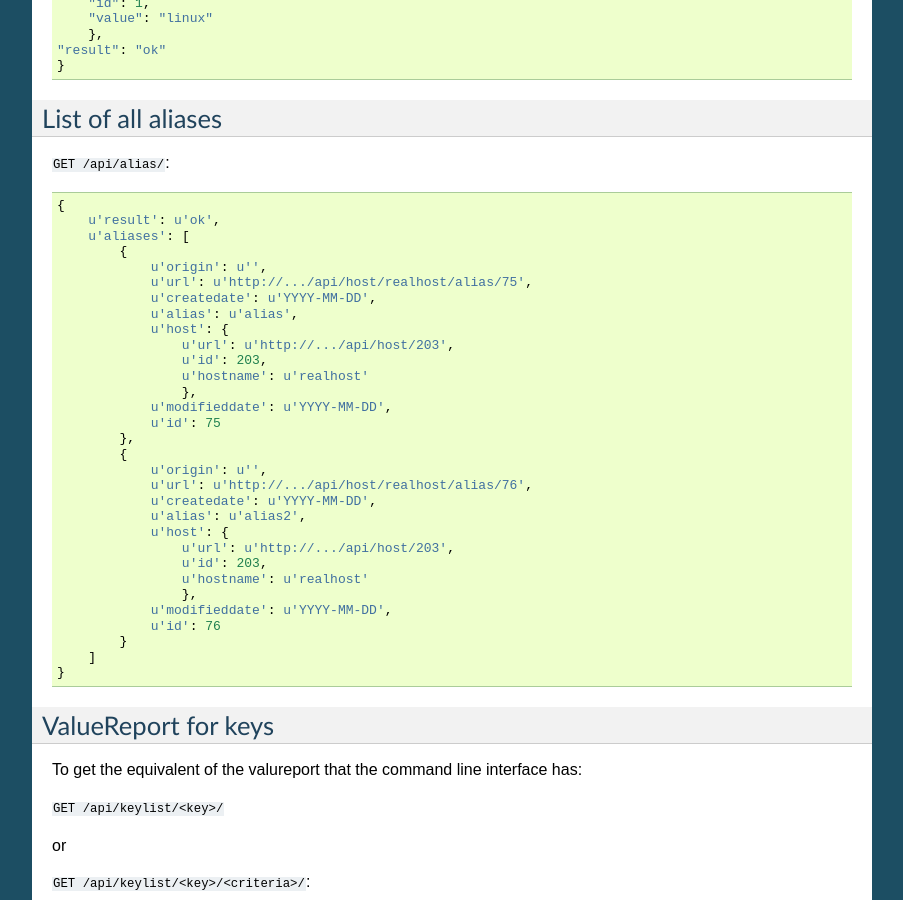
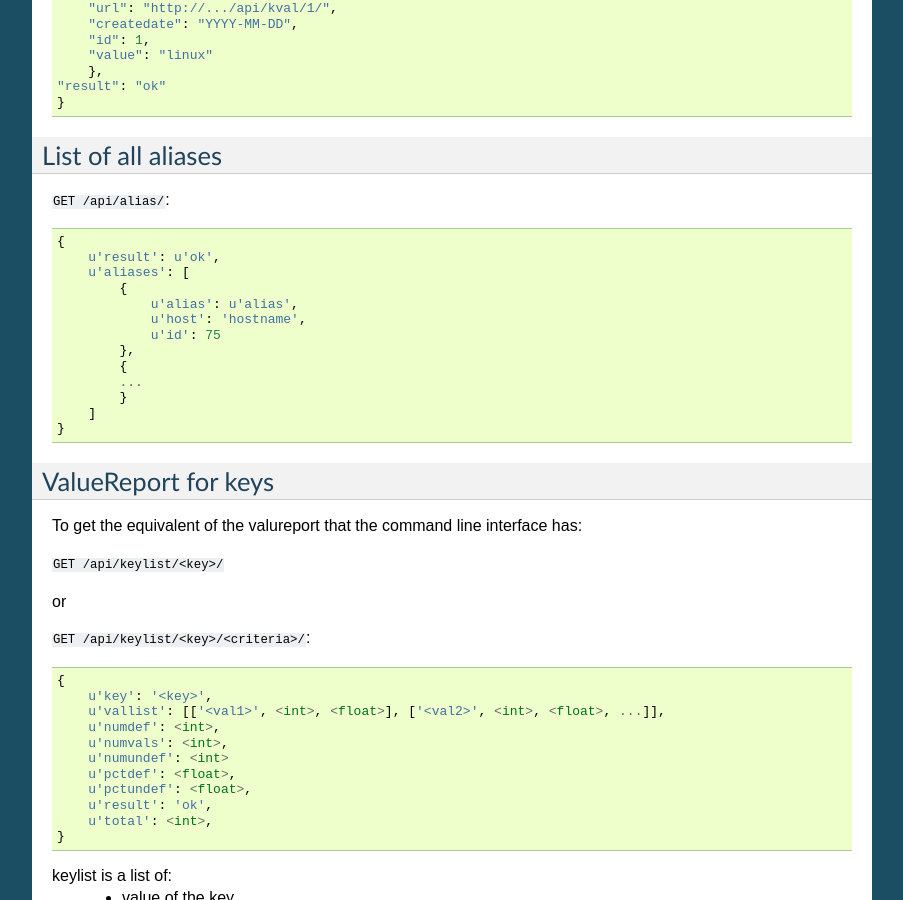
Before and after one commit to dwagon/Hostinfo, a Sphinx documentation site: the page built from docs/restful.rst, in a window 1280 px wide and 900 px high, scrolled down 4430 px. Shown: the whole window, without its empty margins (198-1101 px from the left). Built offline with Sphinx 7.4.7, drawn with Linux system fonts in a browser that asks for light colours; some of the changed text lies outside the part shown.

Commit message:
REST alias doc upgrade

```diff
--- a/docs/index.rst
+++ b/docs/index.rst
@@ -122,6 +122,7 @@ Contents
     mediawiki
     bareweb
     restful
+    rest_aliases
     version
     changelog
 
--- a/docs/restful.rst
+++ b/docs/restful.rst
@@ -266,30 +268,12 @@ List of all aliases
         u'result': u'ok',
         u'aliases': [
             {
-                u'origin': u'',
-                u'url': u'http://.../api/host/realhost/alias/75',
-                u'createdate': u'YYYY-MM-DD',
                 u'alias': u'alias',
-                u'host': {
-                    u'url': u'http://.../api/host/203',
-                    u'id': 203,
-                    u'hostname': u'realhost'
-                    },
-                u'modifieddate': u'YYYY-MM-DD',
+                u'host': 'hostname',
                 u'id': 75
             },
             {
-                u'origin': u'',
-                u'url': u'http://.../api/host/realhost/alias/76',
-                u'createdate': u'YYYY-MM-DD',
-                u'alias': u'alias2',
-                u'host': {
-                    u'url': u'http://.../api/host/203',
-                    u'id': 203,
-                    u'hostname': u'realhost'
-                    },
-                u'modifieddate': u'YYYY-MM-DD',
-                u'id': 76
+            ...
             }
         ]
     }
```
Also changed, not shown: other parts of docs/restful.rst (+2 -0 lines), docs/rest_aliases.rst (added, +42 -0 lines).
